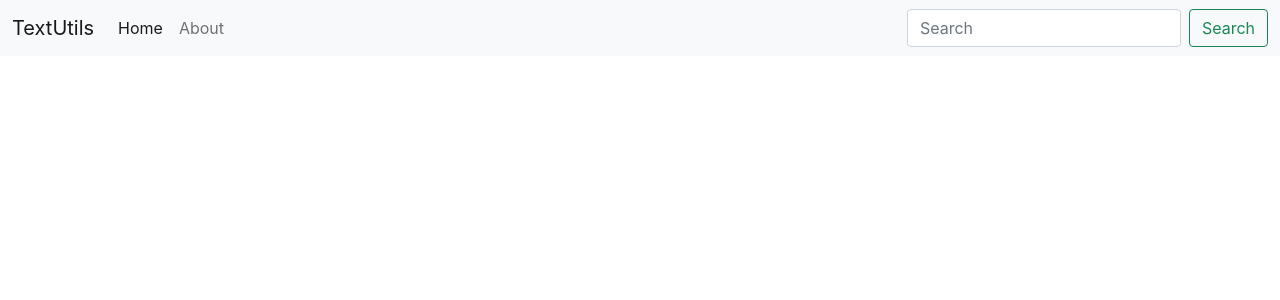
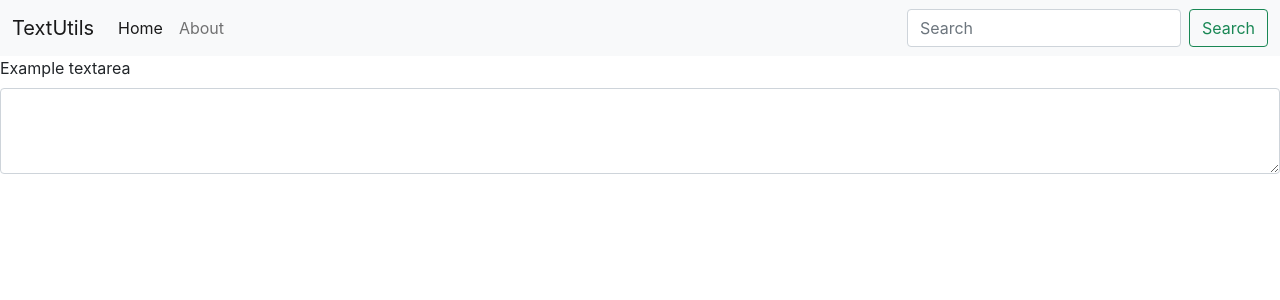
Before and after one commit to sohamobh/webelight-first, a React (Create React App) app: page / in a window 1280 px wide. Shown: the top 300 px of the page. Built offline with nearby package versions, Linux system fonts and the light colour scheme.

Commit message:
React day-2/New_Project-Text management

```diff
--- a/src/App.js
+++ b/src/App.js
@@ -1,32 +1,16 @@
 import logo from './logo.svg';
 import './App.css';
+import Navbar from './components/Navbar';
+import TextForm from './components/TextForm';
 
 //new project.. text management
 function App() {
   return (
     <>
-   <nav className="navbar navbar-expand-lg navbar-light bg-light">
-  <div className="container-fluid">
-    <a className="navbar-brand" href="/">TextUtils</a>
-    <button className="navbar-toggler" type="button" data-bs-toggle="collapse" data-bs-target="#navbarSupportedContent" aria-controls="navbarSupportedContent" aria-expanded="false" aria-label="Toggle navigation">
-      <span className="navbar-toggler-icon"></span>
-    </button>
-    <div className="collapse navbar-collapse" id="navbarSupportedContent">
-      <ul className="navbar-nav me-auto mb-2 mb-lg-0">
-        <li className="nav-item">
-          <a className="nav-link active" aria-current="page" href="/">Home</a>
-        </li>
-        <li className="nav-item">
-          <a className="nav-link" href="/">About</a>
-        </li>
-      </ul>
-      <form className="d-flex">
-        <input className="form-control me-2" type="search" placeholder="Search" aria-label="Search"/>
-        <button className="btn btn-outline-success" type="submit">Search</button>
-      </form>
-    </div>
-  </div>
-</nav>
+      {/*<Navbar title="TextUtils" aboutText = "About TextUtils"/>*/}
+      {/*<Navbar/>*/}
+      <Navbar title="TextUtils"/>
+      <TextForm/>
     </>
   );
 }
--- /dev/null
+++ b/src/components/Navbar.js
@@ -0,0 +1,39 @@
+import React from 'react'
+import propTypes from 'prop-types'
+
+export default function Navbar(props) {
+  return (
+    <nav className="navbar navbar-expand-lg navbar-light bg-light">
+    <div className="container-fluid">
+      <a className="navbar-brand" href="/">{props.title}</a>
+      <button className="navbar-toggler" type="button" data-bs-toggle="collapse" data-bs-target="#navbarSupportedContent" aria-controls="navbarSupportedContent" aria-expanded="false" aria-label="Toggle navigation">
+        <span className="navbar-toggler-icon"></span>
+      </button>
+      <div className="collapse navbar-collapse" id="navbarSupportedContent">
+        <ul className="navbar-nav me-auto mb-2 mb-lg-0">
+          <li className="nav-item">
+            <a className="nav-link active" aria-current="page" href="/">Home</a>
+          </li>
+          <li className="nav-item">
+            <a className="nav-link" href="/">{props.aboutText}</a>
+          </li>
+        </ul>
+        <form className="d-flex">
+          <input className="form-control me-2" type="search" placeholder="Search" aria-label="Search"/>
+          <button className="btn btn-outline-success" type="submit">Search</button>
+        </form>
+      </div>
+    </div>
+  </nav>
+  )
+}
+
+Navbar.propTypes={ //this generates an error  if numbers are entered in title or about
+    title: propTypes.string.isRequired,
+    aboutText: propTypes.string.isRequired
+}
+
+Navbar.defaultProps={ //displayed when no title or about us is passed
+    title: 'Set title here',
+    aboutText: 'About'
+};
--- /dev/null
+++ b/src/components/TextForm.js
@@ -0,0 +1,12 @@
+import React from 'react'
+
+export default function TextForm() {
+  return (
+    <div>
+        <div class="mb-3">
+        <label for="MyBox" class="form-label">Example textarea</label>
+        <textarea class="form-control" id="MyBox" rows="3"></textarea>
+        </div>
+    </div>
+  )
+}
```
